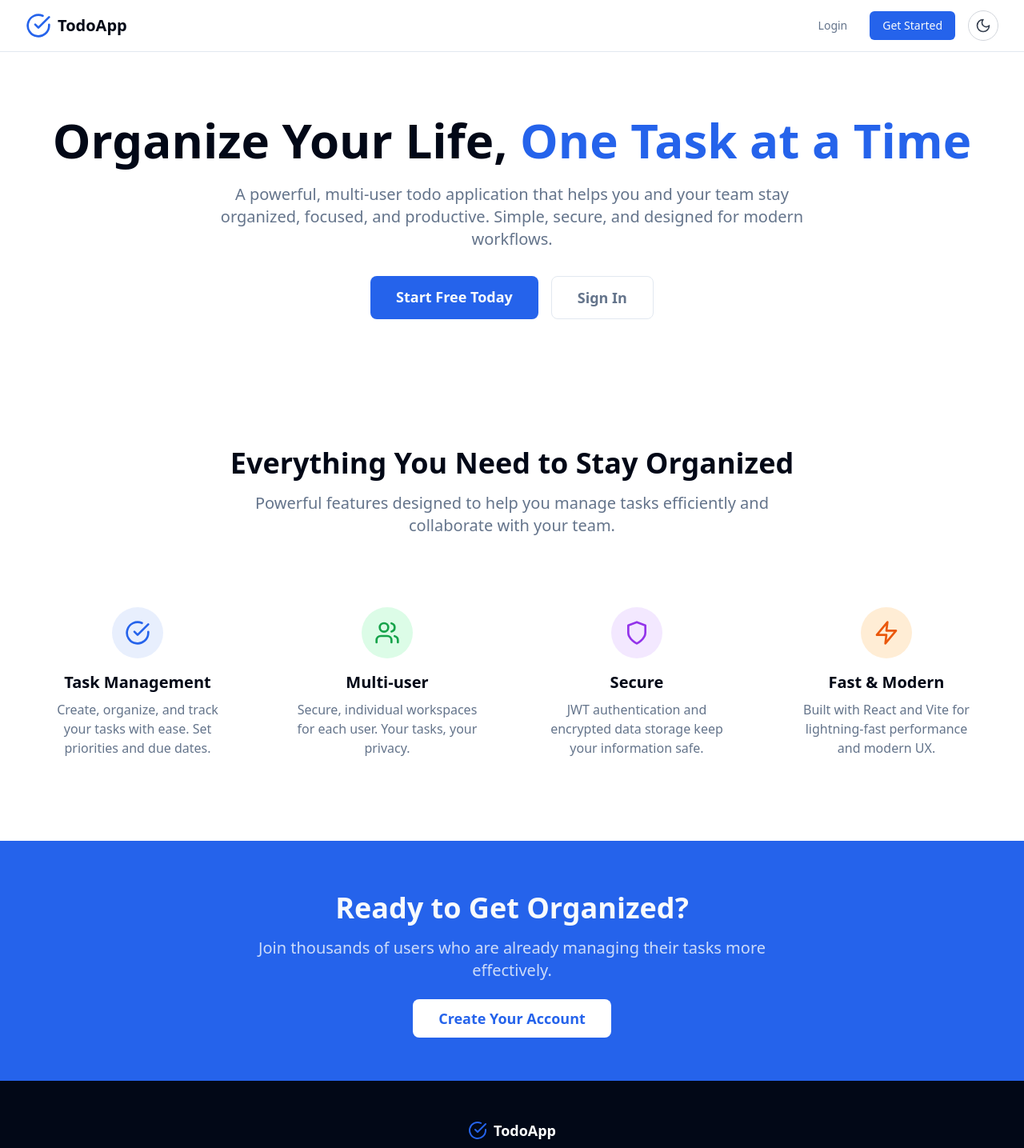
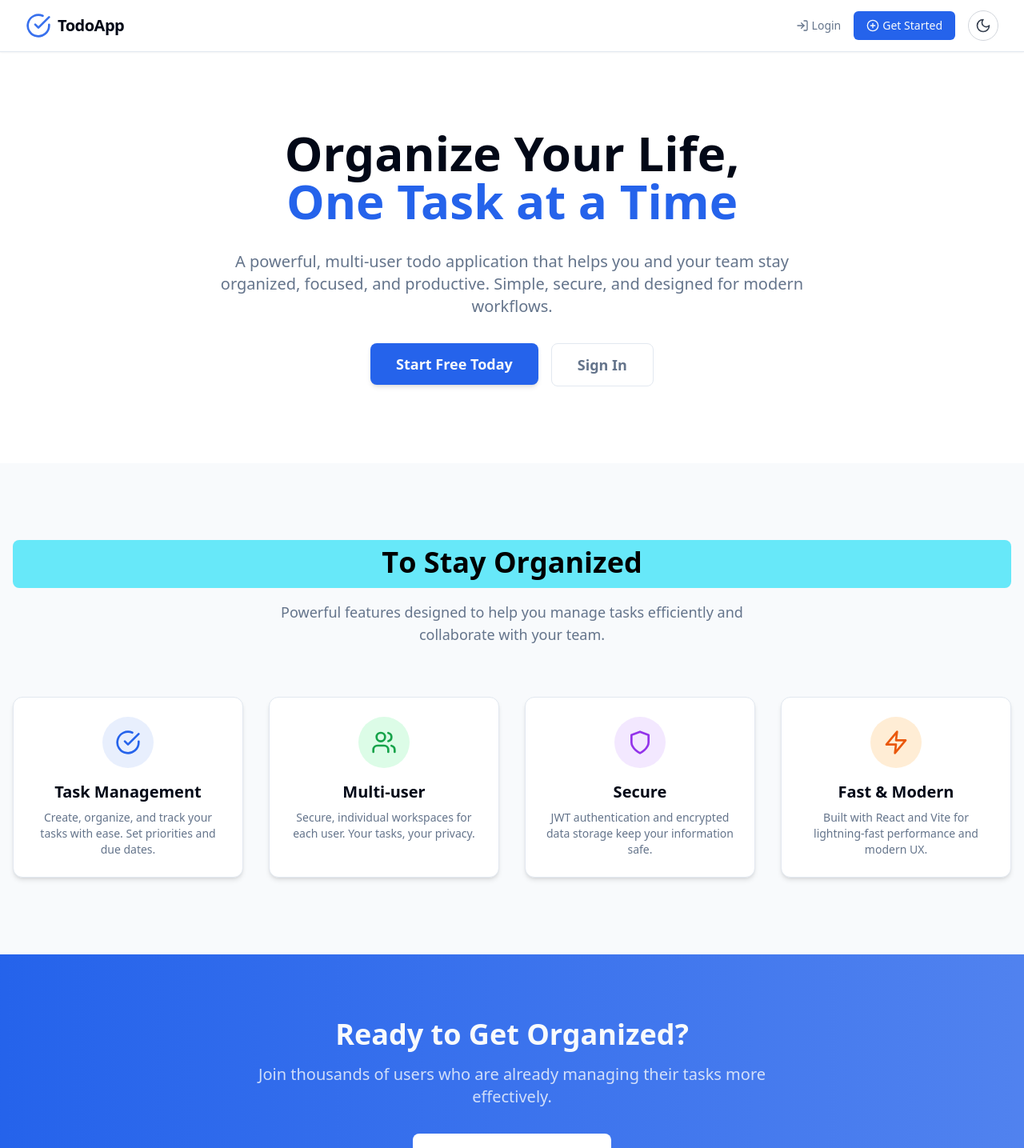
Before and after one commit to Tvisha05/Todo_App, a React (Vite) app in the folder frontend/: page / in a window 1280 px wide. Shown: the top 1435 px of the page at 80% size. Built offline with nearby package versions, Linux system fonts and the light colour scheme.

Commit message:
modified:   frontend/node_modules/.package-lock.json 	modified:   frontend/package-lock.json 	modified:   frontend/package.json 	new file:   frontend/src/RBD/RotatingText/RotatingText.tsx 	modified:   frontend/src/pages/LandingPage.tsx

```diff
--- a/frontend/package.json
+++ b/frontend/package.json
@@ -14,6 +14,7 @@
     "axios": "^1.3.4",
     "clsx": "^1.2.1",
     "date-fns": "^2.29.3",
+    "framer-motion": "^12.23.11",
     "lucide-react": "^0.263.1",
     "react": "^18.2.0",
     "react-dom": "^18.2.0",
--- /dev/null
+++ b/frontend/src/RBD/RotatingText/RotatingText.tsx
@@ -0,0 +1,272 @@
+import React, {
+  forwardRef,
+  useCallback,
+  useEffect,
+  useImperativeHandle,
+  useMemo,
+  useState,
+} from "react";
+import {
+  motion,
+  AnimatePresence,
+  Transition,
+  type VariantLabels,
+  type Target,
+  type AnimationControls,
+  type TargetAndTransition,
+} from "framer-motion";
+
+function cn(...classes: (string | undefined | null | boolean)[]): string {
+  return classes.filter(Boolean).join(" ");
+}
+
+export interface RotatingTextRef {
+  next: () => void;
+  previous: () => void;
+  jumpTo: (index: number) => void;
+  reset: () => void;
+}
+
+export interface RotatingTextProps
+  extends Omit<
+    React.ComponentPropsWithoutRef<typeof motion.span>,
+    "children" | "transition" | "initial" | "animate" | "exit"
+  > {
+  texts: string[];
+  transition?: Transition;
+  initial?: boolean | Target | VariantLabels;
+  animate?: boolean | VariantLabels | AnimationControls | TargetAndTransition;
+  exit?: Target | VariantLabels;
+  animatePresenceMode?: "sync" | "wait";
+  animatePresenceInitial?: boolean;
+  rotationInterval?: number;
+  staggerDuration?: number;
+  staggerFrom?: "first" | "last" | "center" | "random" | number;
+  loop?: boolean;
+  auto?: boolean;
+  splitBy?: string;
+  onNext?: (index: number) => void;
+  mainClassName?: string;
+  splitLevelClassName?: string;
+  elementLevelClassName?: string;
+}
+
+const RotatingText = forwardRef<RotatingTextRef, RotatingTextProps>(
+  (
+    {
+      texts,
+      transition = { type: "spring", damping: 25, stiffness: 300 },
+      initial = { y: "100%", opacity: 0 },
+      animate = { y: 0, opacity: 1 },
+      exit = { y: "-120%", opacity: 0 },
+      animatePresenceMode = "wait",
+      animatePresenceInitial = false,
+      rotationInterval = 2000,
+      staggerDuration = 0,
+      staggerFrom = "first",
+      loop = true,
+      auto = true,
+      splitBy = "characters",
+      onNext,
+      mainClassName,
+      splitLevelClassName,
+      elementLevelClassName,
+      ...rest
+    },
+    ref,
+  ) => {
+    const [currentTextIndex, setCurrentTextIndex] = useState<number>(0);
+
+    const splitIntoCharacters = (text: string): string[] => {
+      if (typeof Intl !== "undefined" && Intl.Segmenter) {
+        const segmenter = new Intl.Segmenter("en", { granularity: "grapheme" });
+        return Array.from(
+          segmenter.segment(text),
+          (segment) => segment.segment,
+        );
+      }
+      return Array.from(text);
+    };
+
+    const elements = useMemo(() => {
+      const currentText: string = texts[currentTextIndex];
+      if (splitBy === "characters") {
+        const words = currentText.split(" ");
+        return words.map((word, i) => ({
+          characters: splitIntoCharacters(word),
+          needsSpace: i !== words.length - 1,
+        }));
+      }
+      if (splitBy === "words") {
+        return currentText.split(" ").map((word, i, arr) => ({
+          characters: [word],
+          needsSpace: i !== arr.length - 1,
+        }));
+      }
+      if (splitBy === "lines") {
+        return currentText.split("\n").map((line, i, arr) => ({
+          characters: [line],
+          needsSpace: i !== arr.length - 1,
+        }));
+      }
+
+      return currentText.split(splitBy).map((part, i, arr) => ({
+        characters: [part],
+        needsSpace: i !== arr.length - 1,
+      }));
+    }, [texts, currentTextIndex, splitBy]);
+
+    const getStaggerDelay = useCallback(
+      (index: number, totalChars: number): number => {
+        const total = totalChars;
+        if (staggerFrom === "first") return index * staggerDuration;
+        if (staggerFrom === "last")
+          return (total - 1 - index) * staggerDuration;
+        if (staggerFrom === "center") {
+          const center = Math.floor(total / 2);
+          return Math.abs(center - index) * staggerDuration;
+        }
+        if (staggerFrom === "random") {
+          const randomIndex = Math.floor(Math.random() * total);
+          return Math.abs(randomIndex - index) * staggerDuration;
+        }
+        return Math.abs((staggerFrom as number) - index) * staggerDuration;
+      },
+      [staggerFrom, staggerDuration],
+    );
+
+    const handleIndexChange = useCallback(
+      (newIndex: number) => {
+        setCurrentTextIndex(newIndex);
+        if (onNext) onNext(newIndex);
+      },
+      [onNext],
+    );
+
+    const next = useCallback(() => {
+      const nextIndex =
+        currentTextIndex === texts.length - 1
+          ? loop
+            ? 0
+            : currentTextIndex
+          : currentTextIndex + 1;
+      if (nextIndex !== currentTextIndex) {
+        handleIndexChange(nextIndex);
+      }
+    }, [currentTextIndex, texts.length, loop, handleIndexChange]);
+
+    const previous = useCallback(() => {
+      const prevIndex =
+        currentTextIndex === 0
+          ? loop
+            ? texts.length - 1
+            : currentTextIndex
+          : currentTextIndex - 1;
+      if (prevIndex !== currentTextIndex) {
+        handleIndexChange(prevIndex);
+      }
+    }, [currentTextIndex, texts.length, loop, handleIndexChange]);
+
+    const jumpTo = useCallback(
+      (index: number) => {
+        const validIndex = Math.max(0, Math.min(index, texts.length - 1));
+        if (validIndex !== currentTextIndex) {
+          handleIndexChange(validIndex);
+        }
+      },
+      [texts.length, currentTextIndex, handleIndexChange],
+    );
+
+    const reset = useCallback(() => {
+      if (currentTextIndex !== 0) {
+        handleIndexChange(0);
+      }
+    }, [currentTextIndex, handleIndexChange]);
+
+    useImperativeHandle(
+      ref,
+      () => ({
+        next,
+        previous,
+        jumpTo,
+        reset,
+      }),
+      [next, previous, jumpTo, reset],
+    );
+
+    useEffect(() => {
+      if (!auto) return;
+      const intervalId = setInterval(next, rotationInterval);
+      return () => clearInterval(intervalId);
+    }, [next, rotationInterval, auto]);
+
+    return (
+      <motion.span
+        className={cn(
+          "flex flex-wrap whitespace-pre-wrap relative",
+          mainClassName,
+        )}
+        {...rest}
+        layout
+        transition={transition}
+      >
+        <span className="sr-only">{texts[currentTextIndex]}</span>
+        <AnimatePresence
+          mode={animatePresenceMode}
+          initial={animatePresenceInitial}
+        >
+          <motion.span
+            key={currentTextIndex}
+            className={cn(
+              splitBy === "lines"
+                ? "flex flex-col w-full"
+                : "flex flex-wrap whitespace-pre-wrap relative",
+            )}
+            layout
+            aria-hidden="true"
+          >
+            {elements.map((wordObj, wordIndex, array) => {
+              const previousCharsCount = array
+                .slice(0, wordIndex)
+                .reduce((sum, word) => sum + word.characters.length, 0);
+              return (
+                <span
+                  key={wordIndex}
+                  className={cn("inline-flex", splitLevelClassName)}
+                >
+                  {wordObj.characters.map((char, charIndex) => (
+                    <motion.span
+                      key={charIndex}
+                      initial={initial}
+                      animate={animate}
+                      exit={exit}
+                      transition={{
+                        ...transition,
+                        delay: getStaggerDelay(
+                          previousCharsCount + charIndex,
+                          array.reduce(
+                            (sum, word) => sum + word.characters.length,
+                            0,
+                          ),
+                        ),
+                      }}
+                      className={cn("inline-block", elementLevelClassName)}
+                    >
+                      {char}
+                    </motion.span>
+                  ))}
+                  {wordObj.needsSpace && (
+                    <span className="whitespace-pre"> </span>
+                  )}
+                </span>
+              );
+            })}
+          </motion.span>
+        </AnimatePresence>
+      </motion.span>
+    );
+  },
+);
+
+RotatingText.displayName = "RotatingText";
+export default RotatingText;
--- a/frontend/src/pages/LandingPage.tsx
+++ b/frontend/src/pages/LandingPage.tsx
@@ -1,29 +1,44 @@
-import { Link } from 'react-router-dom'
-import { CheckCircle, Users, Shield, Zap } from 'lucide-react'
-import ThemeToggle from '../components/ThemeToggle'
+import { Link } from "react-router-dom";
+import {
+  CheckCircle,
+  Users,
+  Shield,
+  Zap,
+  LayoutGrid,
+  LogIn,
+  PlusCircle,
+} from "lucide-react";
+import ThemeToggle from "../components/ThemeToggle";
+import RotatingText from "../RBD/RotatingText/RotatingText";
 
 const LandingPage = () => {
   return (
-    <div className="min-h-screen bg-background">
+    <div className="min-h-screen bg-background text-foreground transition-colors duration-300 font-sans">
       {/* Navigation */}
-      <nav className="bg-background/80 backdrop-blur-sm border-b border-border">
+      <nav className="bg-background/70 backdrop-blur-lg border-b border-border shadow-sm sticky top-0 z-50 transition-all">
         <div className="max-w-7xl mx-auto px-4 sm:px-6 lg:px-8">
           <div className="flex justify-between items-center h-16">
-            <div className="flex items-center">
-              <CheckCircle className="h-8 w-8 text-primary" />
-              <span className="ml-2 text-xl font-bold text-foreground">TodoApp</span>
+            <div className="flex items-center gap-2">
+              <CheckCircle className="h-8 w-8 text-primary animate-pulse" />
+              <Link to="/">
+                <span className="text-xl font-bold tracking-tight">
+                  TodoApp
+                </span>
+              </Link>
             </div>
-            <div className="flex items-center space-x-4">
+            <div className="flex items-center gap-4">
               <Link
                 to="/login"
-                className="text-muted-foreground hover:text-foreground px-3 py-2 rounded-md text-sm font-medium"
+                className="flex items-center gap-1 text-muted-foreground hover:text-foreground transition-colors"
               >
-                Login
+                <LogIn className="w-4 h-4" />
+                <span className="text-sm font-medium">Login</span>
               </Link>
               <Link
                 to="/register"
-                className="bg-primary hover:bg-primary/80 text-primary-foreground px-4 py-2 rounded-md text-sm font-medium"
+                className="flex items-center gap-1 bg-primary hover:bg-primary/80 text-primary-foreground px-4 py-2 rounded-md text-sm font-medium transition-all duration-300"
               >
+                <PlusCircle className="w-4 h-4" />
                 Get Started
               </Link>
               <ThemeToggle />
@@ -33,123 +48,140 @@ const LandingPage = () => {
       </nav>
 
       {/* Hero Section */}
-      <div className="max-w-7xl mx-auto px-4 sm:px-6 lg:px-8 py-20">
-        <div className="text-center">
-          <h1 className="text-4xl md:text-6xl font-bold text-foreground mb-6">
+      <section className="py-24 animate-fade-in">
+          <div className="max-w-5xl mx-auto px-4 text-center space-y-8">
+            <h1 className="text-4xl sm:text-6xl font-extrabold leading-tight">
               Organize Your Life,
-            <span className="text-primary"> One Task at a Time</span>
+              <span className="text-primary block">One Task at a Time</span>
             </h1>
-          <p className="text-xl text-muted-foreground mb-8 max-w-3xl mx-auto">
-            A powerful, multi-user todo application that helps you and your team stay organized,
-            focused, and productive. Simple, secure, and designed for modern workflows.
+            <p className="text-lg sm:text-xl text-muted-foreground max-w-3xl mx-auto">
+              A powerful, multi-user todo application that helps you and your
+              team stay organized, focused, and productive. Simple, secure, and
+              designed for modern workflows.
             </p>
-          <div className="flex flex-col sm:flex-row gap-4 justify-center">
-            <Link
-              to="/register"
-              className="bg-primary hover:bg-primary/80 text-primary-foreground px-8 py-3 rounded-lg text-lg font-semibold transition-colors"
-            >
+            <div className="flex flex-col sm:flex-row justify-center gap-4 mt-6">
+              <Link to="/register">
+                <button className="bg-primary text-primary-foreground hover:scale-105 px-8 py-3 rounded-lg text-lg font-semibold shadow-md transition-transform">
                   Start Free Today
+                </button>
               </Link>
               <Link
                 to="/login"
-              className="border border-border hover:border-foreground text-muted-foreground hover:text-foreground px-8 py-3 rounded-lg text-lg font-semibold transition-colors"
+                className="border border-border hover:border-foreground text-muted-foreground hover:text-foreground hover:scale-105 px-8 py-3 rounded-lg text-lg font-semibold transition-transform"
               >
                 Sign In
               </Link>
             </div>
           </div>
-      </div>
+      </section>
 
       {/* Features Section */}
-      <div className="max-w-7xl mx-auto px-4 sm:px-6 lg:px-8 py-20">
+      <section className="py-24 bg-muted/50 animate-fade-in">
+        <div className="max-w-7xl mx-auto px-4">
           <div className="text-center mb-16">
-          <h2 className="text-3xl md:text-4xl font-bold text-foreground mb-4">
-            Everything You Need to Stay Organized
-          </h2>
-          <p className="text-xl text-muted-foreground max-w-2xl mx-auto">
-            Powerful features designed to help you manage tasks efficiently and collaborate with your team.
+            <RotatingText
+              texts={[
+                "Everything You Need",
+                "To Stay Organized",
+                "Built for You",
+              ]}
+              mainClassName="text-3xl md:text-4xl font-bold mb-4 px-2 sm:px-2 md:px-3 bg-cyan-300 text-black overflow-hidden py-0.5 sm:py-1 md:py-2 justify-center rounded-lg"
+              staggerFrom="last"
+              initial={{ y: "100%" }}
+              animate={{ y: 0 }}
+              exit={{ y: "-120%" }}
+              staggerDuration={0.025}
+              splitLevelClassName="overflow-hidden pb-0.5 sm:pb-1 md:pb-1"
+              transition={{ type: "spring", damping: 30, stiffness: 400 }}
+              rotationInterval={3000}
+            />
+            <p className="text-lg text-muted-foreground max-w-2xl mx-auto">
+              Powerful features designed to help you manage tasks efficiently
+              and collaborate with your team.
             </p>
           </div>
 
           <div className="grid md:grid-cols-2 lg:grid-cols-4 gap-8">
-          <div className="text-center p-6">
-            <div className="bg-primary/10 w-16 h-16 rounded-full flex items-center justify-center mx-auto mb-4">
-              <CheckCircle className="h-8 w-8 text-primary" />
+            {[
+              {
+                title: "Task Management",
+                desc: "Create, organize, and track your tasks with ease. Set priorities and due dates.",
+                Icon: CheckCircle,
+                bg: "bg-primary/10",
+                color: "text-primary",
+              },
+              {
+                title: "Multi-user",
+                desc: "Secure, individual workspaces for each user. Your tasks, your privacy.",
+                Icon: Users,
+                bg: "bg-green-100 dark:bg-green-900",
+                color: "text-green-600 dark:text-green-300",
+              },
+              {
+                title: "Secure",
+                desc: "JWT authentication and encrypted data storage keep your information safe.",
+                Icon: Shield,
+                bg: "bg-purple-100 dark:bg-purple-900",
+                color: "text-purple-600 dark:text-purple-300",
+              },
+              {
+                title: "Fast & Modern",
+                desc: "Built with React and Vite for lightning-fast performance and modern UX.",
+                Icon: Zap,
+                bg: "bg-orange-100 dark:bg-orange-900",
+                color: "text-orange-600 dark:text-orange-300",
+              },
+            ].map(({ title, desc, Icon, bg, color }, i) => (
+              <div
+                key={i}
+                className="p-6 rounded-xl shadow-md hover:shadow-xl bg-background border border-border transition-all duration-300 hover:scale-[1.02] text-center"
+              >
+                <div
+                  className={`${bg} w-16 h-16 rounded-full flex items-center justify-center mx-auto mb-4`}
+                >
+                  <Icon className={`w-8 h-8 ${color}`} />
                 </div>
-            <h3 className="text-xl font-semibold text-foreground mb-2">Task Management</h3>
-            <p className="text-muted-foreground">
-              Create, organize, and track your tasks with ease. Set priorities and due dates.
-            </p>
+                <h3 className="text-xl font-semibold mb-2">{title}</h3>
+                <p className="text-muted-foreground text-sm">{desc}</p>
               </div>
-
-          <div className="text-center p-6">
-            <div className="bg-green-100 dark:bg-green-900 w-16 h-16 rounded-full flex items-center justify-center mx-auto mb-4">
-              <Users className="h-8 w-8 text-green-600 dark:text-green-300" />
-            </div>
-            <h3 className="text-xl font-semibold text-foreground mb-2">Multi-user</h3>
-            <p className="text-muted-foreground">
-              Secure, individual workspaces for each user. Your tasks, your privacy.
-            </p>
-          </div>
-
-          <div className="text-center p-6">
-            <div className="bg-purple-100 dark:bg-purple-900 w-16 h-16 rounded-full flex items-center justify-center mx-auto mb-4">
-              <Shield className="h-8 w-8 text-purple-600 dark:text-purple-300" />
-            </div>
-            <h3 className="text-xl font-semibold text-foreground mb-2">Secure</h3>
-            <p className="text-muted-foreground">
-              JWT authentication and encrypted data storage keep your information safe.
-            </p>
-          </div>
-
-          <div className="text-center p-6">
-            <div className="bg-orange-100 dark:bg-orange-900 w-16 h-16 rounded-full flex items-center justify-center mx-auto mb-4">
-              <Zap className="h-8 w-8 text-orange-600 dark:text-orange-300" />
-            </div>
-            <h3 className="text-xl font-semibold text-foreground mb-2">Fast & Modern</h3>
-            <p className="text-muted-foreground">
-              Built with React and Vite for lightning-fast performance and modern UX.
-            </p>
+            ))}
           </div>
         </div>
-      </div>
+      </section>
 
       {/* CTA Section */}
-      <div className="bg-primary">
-        <div className="max-w-7xl mx-auto px-4 sm:px-6 lg:px-8 py-16">
-          <div className="text-center">
-            <h2 className="text-3xl md:text-4xl font-bold text-primary-foreground mb-4">
+      <section className="bg-gradient-to-r from-primary to-primary/80 py-20 animate-fade-in">
+        <div className="max-w-6xl mx-auto px-4 text-center">
+          <h2 className="text-3xl sm:text-4xl font-bold text-primary-foreground mb-4">
             Ready to Get Organized?
           </h2>
-            <p className="text-xl text-primary-foreground/80 mb-8 max-w-2xl mx-auto">
-              Join thousands of users who are already managing their tasks more effectively.
+          <p className="text-lg sm:text-xl text-primary-foreground/80 mb-8 max-w-2xl mx-auto">
+            Join thousands of users who are already managing their tasks more
+            effectively.
           </p>
           <Link
             to="/register"
-              className="bg-background text-primary hover:bg-muted px-8 py-3 rounded-lg text-lg font-semibold transition-colors"
+            className="bg-background text-primary hover:bg-muted px-8 py-3 rounded-lg text-lg font-semibold transition-all duration-300 hover:scale-105 inline-block"
           >
             Create Your Account
           </Link>
         </div>
-        </div>
-      </div>
+      </section>
 
       {/* Footer */}
-      <footer className="bg-foreground text-background">
-        <div className="max-w-7xl mx-auto px-4 sm:px-6 lg:px-8 py-12">
-          <div className="text-center">
-            <div className="flex items-center justify-center mb-4">
-              <CheckCircle className="h-6 w-6 text-primary" />
-              <span className="ml-2 text-lg font-semibold">TodoApp</span>
+      <footer className="bg-foreground text-background py-12 animate-fade-in">
+        <div className="max-w-6xl mx-auto px-4 text-center">
+          <div className="flex items-center justify-center gap-2 mb-4">
+            <LayoutGrid className="h-6 w-6 text-primary" />
+            <span className="text-lg font-semibold">TodoApp</span>
           </div>
-            <p className="text-muted-foreground">
+          <p className="text-muted-foreground text-sm">
             © 2024 TodoApp. Built with ❤️ using the MERN stack.
           </p>
         </div>
-        </div>
       </footer>
     </div>
-  )
-}
+  );
+};
 
-export default LandingPage
+export default LandingPage;
```
Also changed, not shown: 1 other file (tests, documents, lock files or other folders). Lines whose indentation alone changed are shown as unchanged.
